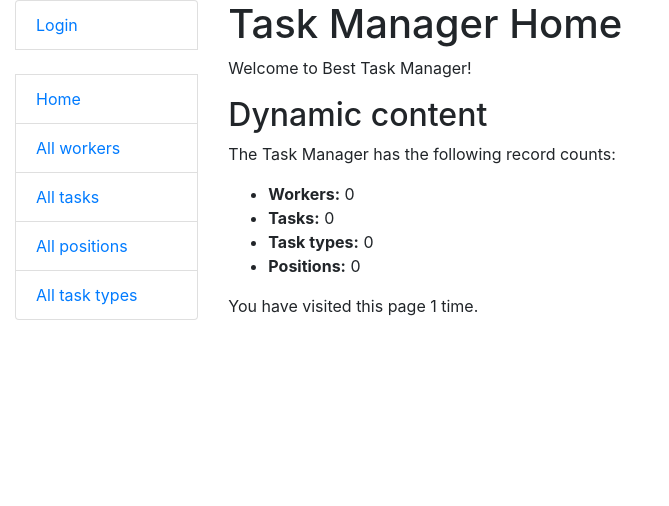
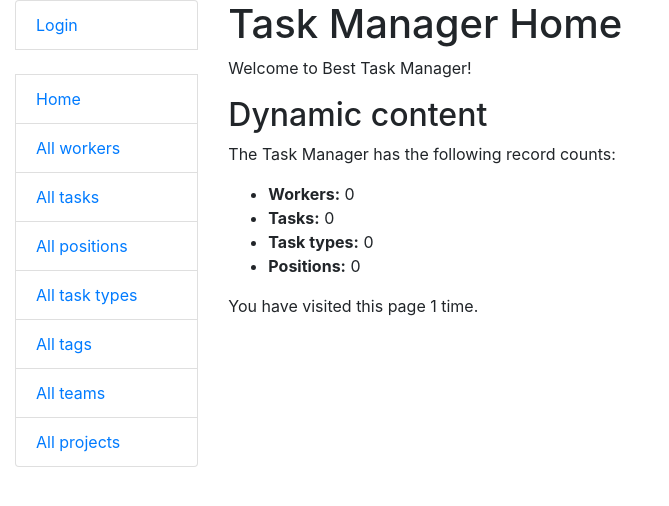
Before and after one commit to BGBroth/task-manager, a Django app: page / in a window 1280 px wide. Shown: the top 506 px of the page, without its empty margins (0-669 px from the left). Run offline with Django 5.2, Linux system fonts and the light colour scheme; data that the repository does not hold is empty.

Commit message:
Add links for projects, teams and tags in sidebar.html

```diff
--- a/templates/includes/sidebar.html
+++ b/templates/includes/sidebar.html
@@ -13,4 +13,7 @@
   <li class="list-group-item"><a href="{% url 'task_manager:task-list' %}">All tasks</a></li>
   <li class="list-group-item"><a href="{% url 'task_manager:position-list' %}">All positions</a></li>
   <li class="list-group-item"><a href="{% url 'task_manager:task-type-list' %}">All task types</a></li>
+  <li class="list-group-item"><a href="{% url 'task_manager:tag-list' %}">All tags</a></li>
+  <li class="list-group-item"><a href="{% url 'task_manager:team-list' %}">All teams</a></li>
+  <li class="list-group-item"><a href="{% url 'task_manager:project-list' %}">All projects</a></li>
 </ul>
```
